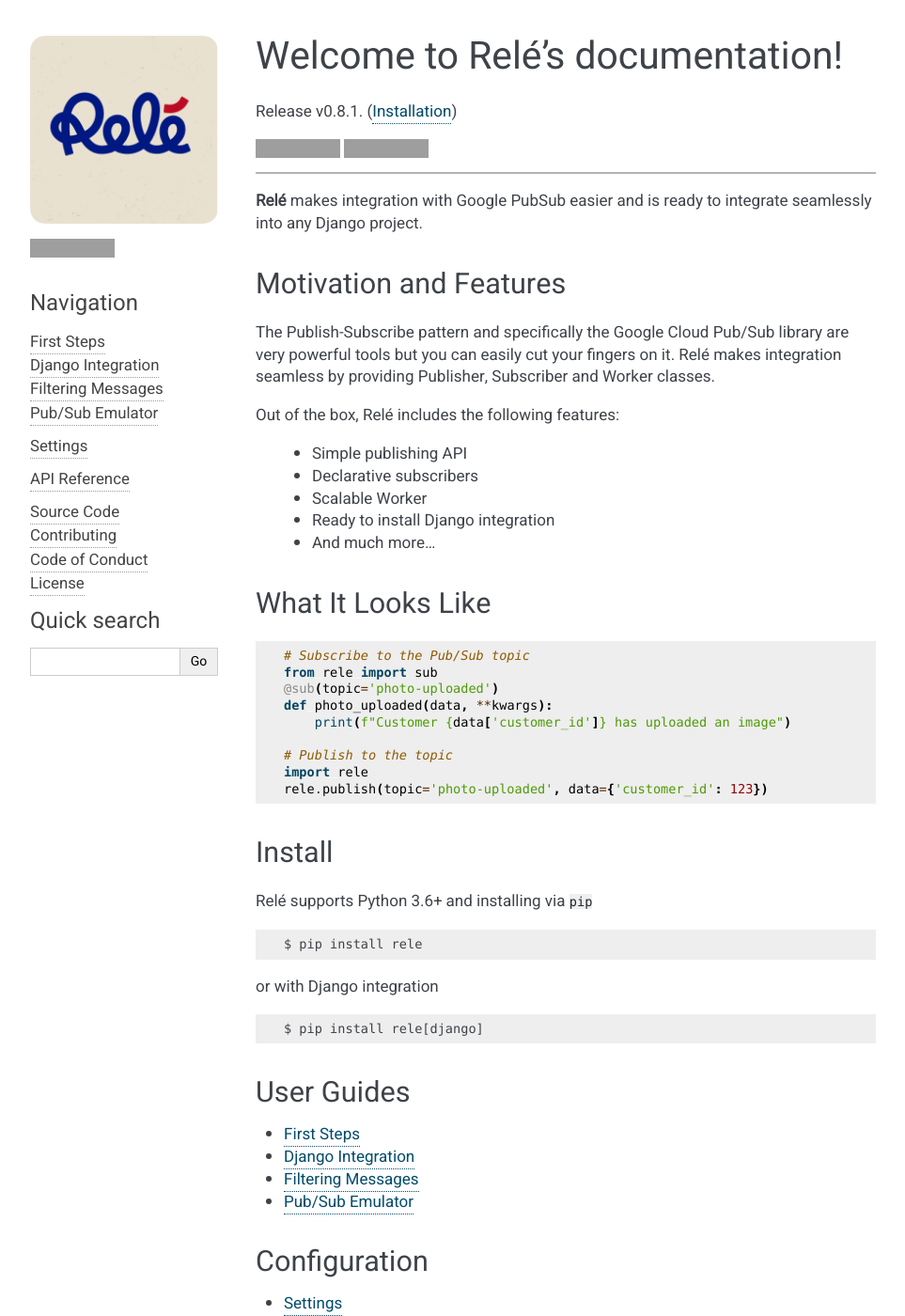
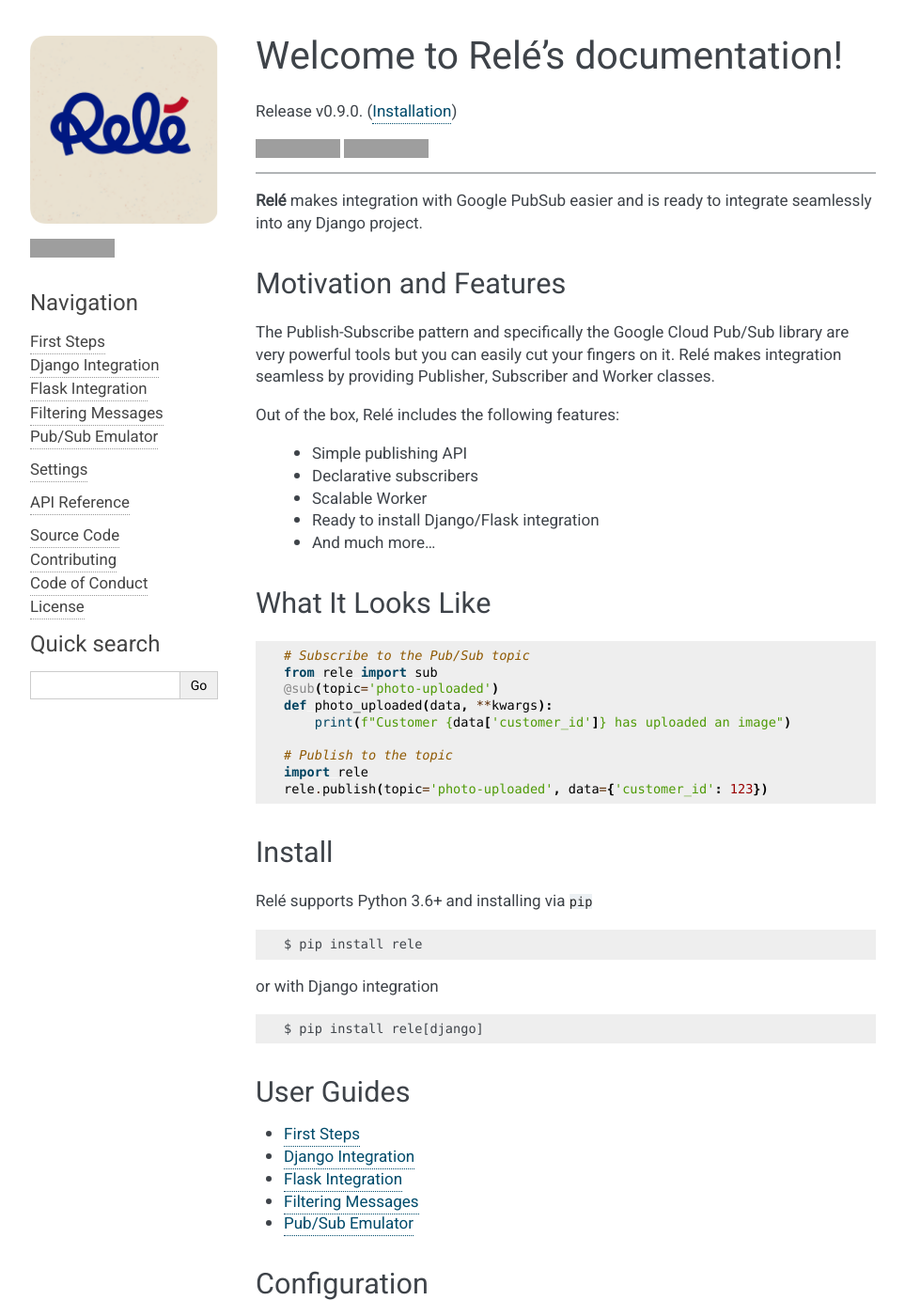
Before and after one commit to mercadona/rele, a Sphinx documentation site: the page built from docs/index.rst, in a window 1280 px wide and 1400 px high, cut to the strip 0-1400 px from the top of the window. Shown: the whole strip at 94% size, without its empty margins (148-1111 px from the left). Built offline with Sphinx 7.4.7, drawn with Linux system fonts in a browser that asks for light colours; grey boxes are pictures that could not be loaded.

Commit message:
Bump version to 0.9.0 (#131)
* Bump version to 0.9.0

* Add flask documentation to the index.
Fix formatting issues in documentation.

* Add some more goodies to the changelog

````diff
--- a/docs/guides/flask.rst
+++ b/docs/guides/flask.rst
@@ -31,21 +31,25 @@
     # Later when we setup rele and flask:
     app = Flask()
     rele.config.setup(RELE, flask_app=app)
-```
 
-The only major difference here is that we are using the ``rele.contrib.FlaskMiddleware`` and that we pass the flask app instance to `rele.config.setup` method.
+The only major difference here is that we are using the ``rele.contrib.FlaskMiddleware`` and
+that we pass the Flask ``app`` instance to ``rele.config.setup`` method.
 
 Subscribing
 ____________
 
-Now that that the middleware is setup our subscriptions will automatically have Flasks `app context https://flask.palletsprojects.com/en/1.0.x/appcontext/` pushed when they are invoked so you will have access to the database connection pool and all other app dependent utilities.
+Now that that the middleware is setup our subscriptions will automatically have
+`Flask's app context <https://flask.palletsprojects.com/en/1.0.x/appcontext/>`_ pushed
+when they are invoked so you will have access to the database connection pool and all
+other app dependent utilities.
 
 .. code:: python
-  from models import File
-  from database import db
 
-  @sub(topic='photo-uploads')
-  def handle_upload(data, **kwargs):
-      new_file = File(data)
-      db.session.add(new_file)
-      db.session.commit()
+    from models import File
+    from database import db
+
+    @sub(topic='photo-uploads')
+    def handle_upload(data, **kwargs):
+        new_file = File(data)
+        db.session.add(new_file)
+        db.session.commit()
--- a/docs/index.rst
+++ b/docs/index.rst
@@ -32,7 +32,7 @@
     * Simple publishing API
     * Declarative subscribers
     * Scalable Worker
-    * Ready to install Django integration
+    * Ready to install Django/Flask integration
     * And much more...
 
 What It Looks Like
@@ -73,6 +73,7 @@
 
     guides/basics
     guides/django
+    guides/flask
     guides/filters
     guides/emulator
 
--- a/rele/__init__.py
+++ b/rele/__init__.py
@@ -1,4 +1,4 @@
-__version__ = "0.8.1"
+__version__ = "0.9.0"
 default_app_config = "rele.apps.ReleConfig"
 
 from .client import Publisher, Subscriber  # noqa
````
Also changed, not shown: CHANGELOG.md (+7 -0 lines).
